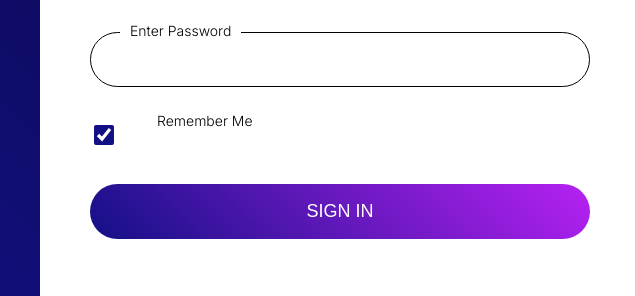
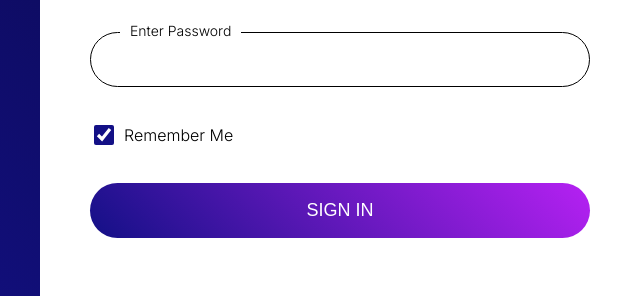
Before and after one commit to KuanJuChenHermanChen/login_page, a website: page index.html in a window 1280 px wide. Shown: the part 375-671 px from the top of the page, 0-635 px from the left. Drawn offline with Linux system fonts and the light colour scheme.

Commit message:
update style.scss

```diff
--- a/index.html
+++ b/index.html
@@ -6,7 +6,7 @@
   <meta http-equiv="X-UA-Compatible" content="IE=edge">
   <meta name="viewport" content="width=device-width, initial-scale=1.0">
   <title>Login Pag</title>
-  <link rel="stylesheet" href="output.css">
+  <link rel="stylesheet" href="style.css">
 </head>
 
 <body>
@@ -29,7 +29,7 @@
           <div class="form-item">
             <div class="checkbox">
               <input type="checkbox" id="rememberMeCheckbox" checked>
-              <label for="rememberMeCheckbox" class="checkboxLable">Remember Me</label>
+              <label for="rememberMeCheckbox" class="checkboxLabel">Remember Me</label>
             </div>
           </div>
           <button type="submit">Sign In</button>
--- a/style.scss
+++ b/style.scss
@@ -109,10 +109,10 @@
   border-radius: 100px;
 }
 
-checkbox {
+.checkbox {
   display: flex;
-  height: 20px;
-  accent-color: $primary-color;
+  align-items: center;
+  gap: 7px;
 }
 
 
```
Also changed, not shown: style.css, 2 other files.
